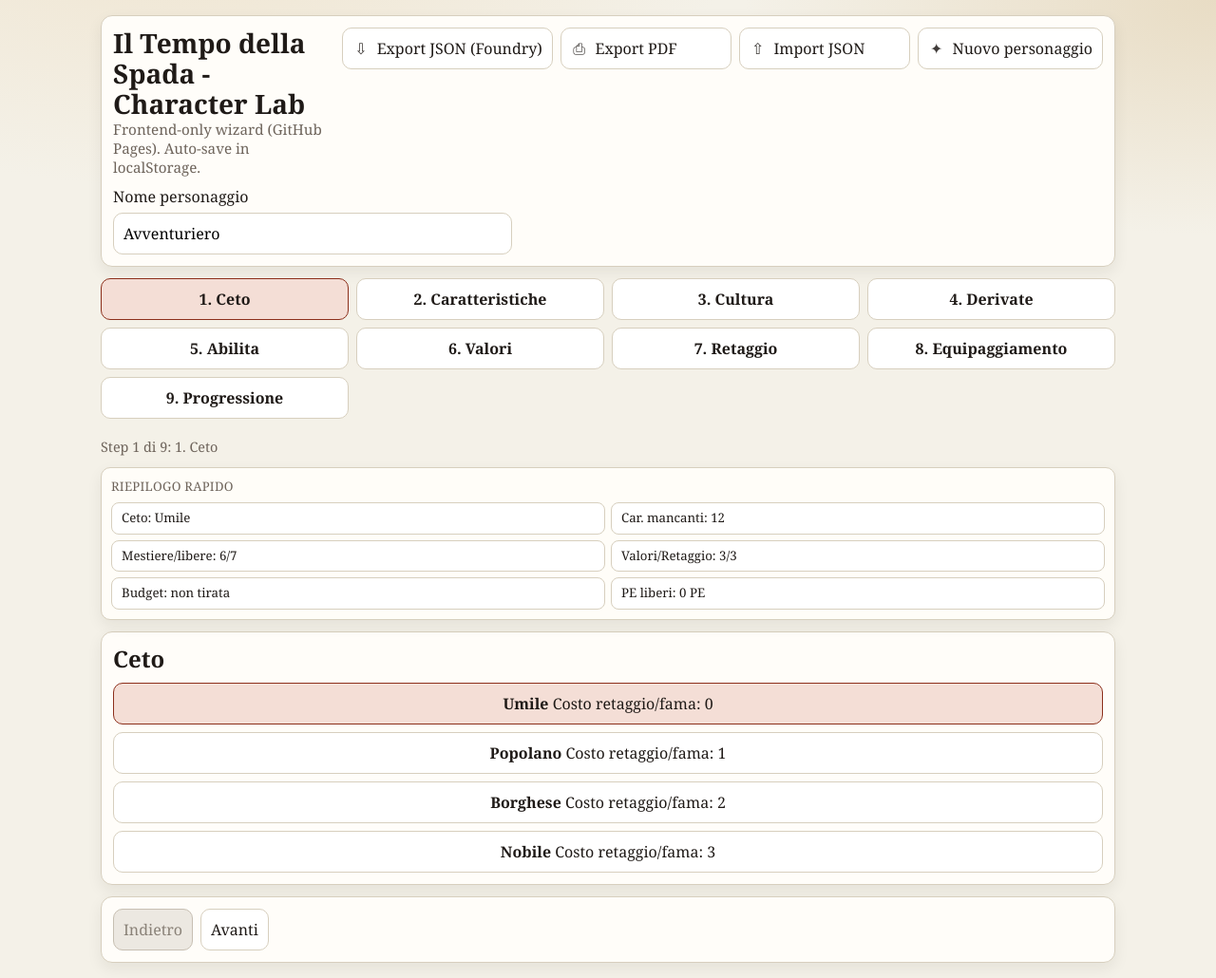
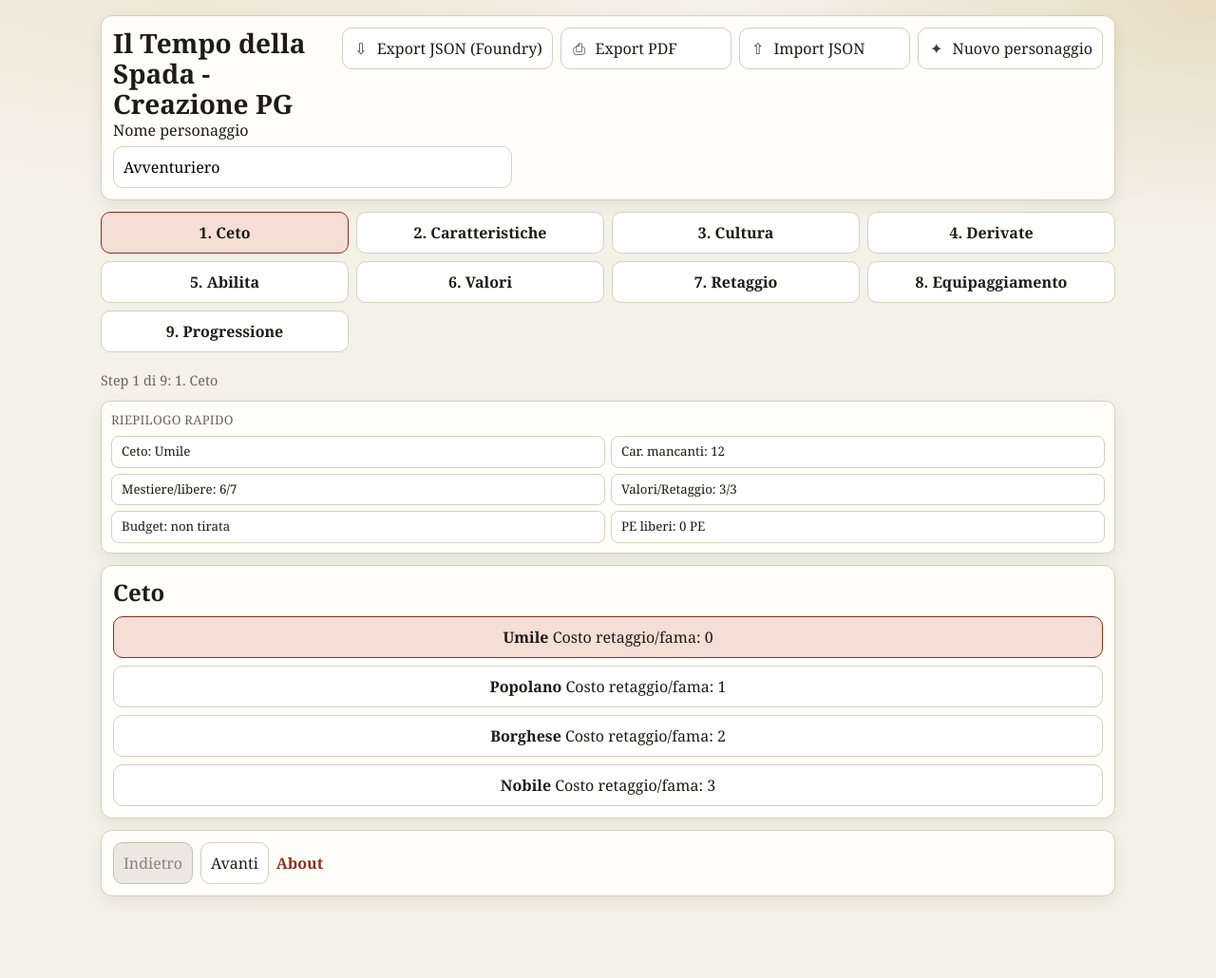
Before and after one commit to federicomorando/create.swordrpg.com, a plain HTML site: page index.html in a window 1280 px wide. Shown: the whole page at 95% size. After the commit the page ends 960 px from the top, so only its background shows below. Drawn offline with Linux system fonts and the light colour scheme.

Commit message:
feat(ui): rename app title and move subtitle to About page
- update title to 'Il Tempo della Spada - Creazione PG'

- remove header subtitle from main screen

- add about.html and footer About link

```diff
--- a/index.html
+++ b/index.html
@@ -3,7 +3,7 @@
   <head>
     <meta charset="UTF-8" />
     <meta name="viewport" content="width=device-width, initial-scale=1.0" />
-    <title>SwORD Character Lab</title>
+    <title>Il Tempo della Spada - Creazione PG</title>
     <link rel="stylesheet" href="./styles/app.css" />
   </head>
   <body>
--- a/src/main.js
+++ b/src/main.js
@@ -529,8 +529,7 @@ function render() {
       <header class="header">
         <div class="header-top">
           <div>
-            <h1>Il Tempo della Spada - Character Lab</h1>
-            <p>Frontend-only wizard (GitHub Pages). Auto-save in localStorage.</p>
+            <h1>Il Tempo della Spada - Creazione PG</h1>
           </div>
           <div class="header-actions">
             <details class="actions-menu">
@@ -584,6 +583,7 @@ function render() {
       <footer class="footer">
         <button data-action="prev-step" ${state.step === 1 ? "disabled" : ""}>Indietro</button>
         <button data-action="next-step" ${state.step === 9 || !validation.ok ? "disabled" : ""}>Avanti</button>
+        <a class="footer-link" href="./about.html">About</a>
         ${validation.ok ? "" : `<span class="warn" aria-live="polite">${validation.msg}</span>`}
       </footer>
     </main>
--- a/styles/app.css
+++ b/styles/app.css
@@ -348,6 +348,19 @@ button {
   backdrop-filter: blur(8px);
 }
 
+.footer-link {
+  grid-column: 1 / -1;
+  justify-self: center;
+  color: var(--accent);
+  font-weight: 600;
+  text-decoration: none;
+}
+
+.footer-link:hover,
+.footer-link:focus-visible {
+  text-decoration: underline;
+}
+
 .warn {
   grid-column: 1 / -1;
   color: #8c2f1b;
@@ -475,6 +488,11 @@ select:focus-visible {
     backdrop-filter: none;
   }
 
+  .footer-link {
+    grid-column: auto;
+    justify-self: auto;
+  }
+
   .warn {
     grid-column: auto;
     font-size: 0.88rem;
```
Also changed, not shown: about.html (added, +19 -0 lines).
